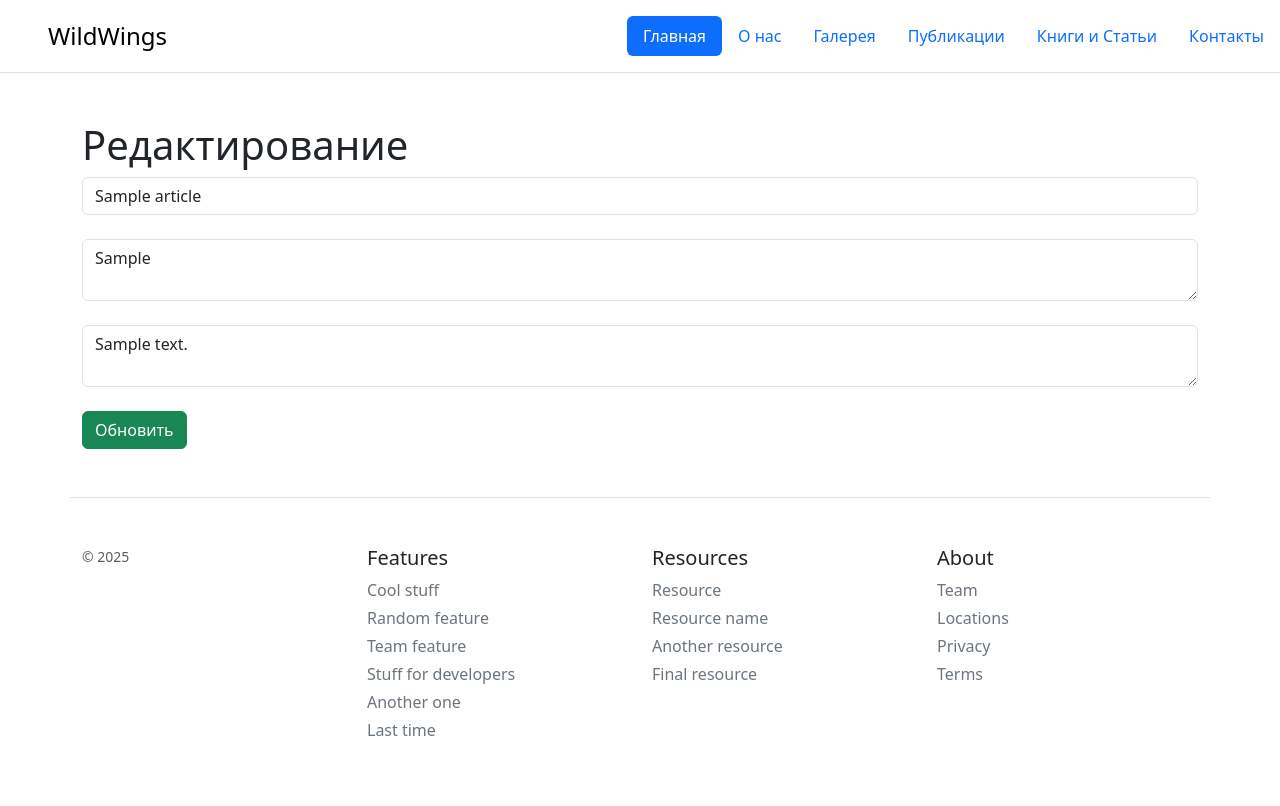
After one commit to katemuratova/flask_project, a Flask app: page /posts/1/update in a window 1280 px wide. The commit adds this page. Run offline with Flask 3, Linux system fonts and the light colour scheme; tables that the repository leaves empty hold one stand-in row (values such as "Sample post").

Commit message:
Deleting and updating posts

```diff
--- a/main.py
+++ b/main.py
@@ -70,6 +70,35 @@ def post_detail(id):
     return render_template("post_detail.html", post_article=post_article)
 
 
+@app.route('/posts/<int:id>/delete')
+def post_delete(id):
+    post_article = Article.query.get_or_404(id)
+    try:
+        db.session.delete(post_article)
+        db.session.commit()
+        return redirect('/posts')
+
+    except:
+        return "При удалении произошла ошибка"
+
+
+@app.route('/posts/<int:id>/update', methods=['POST', 'GET'])
+def post_update(id):
+    post_article = Article.query.get(id)
+    if request.method == "POST":
+        post_article.title = request.form['title']
+        post_article.intro = request.form['intro']
+        post_article.text = request.form['text']
+
+        try:
+            db.session.commit()
+            return redirect('/posts')
+        except:
+            return "При обновлении произошла ошибка!"
+    else:
+        return render_template("post_update.html", post_article=post_article)
+
+
 @app.route('/contacts')
 def contacts():
     return render_template("contacts.html")
--- a/templates/post_detail.html
+++ b/templates/post_detail.html
@@ -11,6 +11,8 @@
     <div class="alert alert-info">
         <p>{{ post_article.text }}</p>
         <p><b>Дата: {{ post_article.date.date() }}</b></p>
+        <a href="/posts/{{ post_article.id }}/delete" class="btn btn-danger"> Удалить </a>
+        <a href="/posts/{{ post_article.id }}/update" class="btn btn-success"> Редактировать </a>
     </div>
 
 </div>
--- /dev/null
+++ b/templates/post_update.html
@@ -0,0 +1,17 @@
+{% extends 'base.html' %}
+
+{% block title %}
+Редактирование
+{% endblock %}
+
+{% block body%}
+<div class="container mt-5">
+    <h1>Редактирование</h1>
+    <form method="post">
+        <input type="text" name="title" id="title" class="form-control" value="{{ post_article.title }}" placeholder="Введите название"><br>
+        <textarea name="intro" id="intro" class="form-control" placeholder="Введите вступление">{{post_article.intro}}</textarea><br>
+        <textarea name="text" id="text" class="form-control" placeholder="Введите основной текст">{{ post_article.text }}</textarea><br>
+        <input type="submit" class="btn btn-success" value="Обновить">
+    </form>
+</div>
+{% endblock %}
--- a/templates/posts.html
+++ b/templates/posts.html
@@ -8,6 +8,8 @@
 <div class="container mt-5">
     <h1>Книги и статьи</h1>
 
+    {% if articles_posts|length > 0 %}
+
     {% for el in articles_posts %}
     <div class="alert alert-info">
         <h2>{{ el.title }}</h2>
@@ -16,4 +18,8 @@
         <a href="/posts/{{ el.id }}" class="btn btn-warning"> Читать... </a>
     </div>
     {% endfor %}
+
+    {% else %}
+    <p>Публикаций нет!</p>
+    {% endif %}
 {% endblock %}
```
Also changed, not shown: instance/blog.db.
